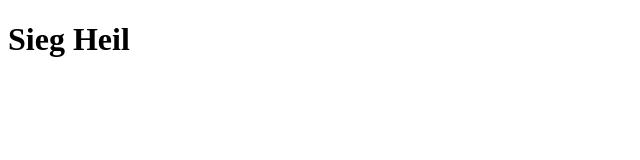
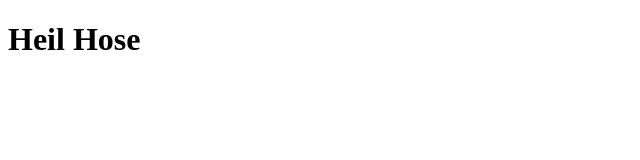
Before and after one commit to zelnexceed/zelnexceed.github.io, a plain HTML site: page index.html in a window 1280 px wide. Shown: the full height of the page, 0-640 px from the left. Drawn offline with Linux system fonts and the light colour scheme.

Commit message:
index.html

```diff
--- a/index.html
+++ b/index.html
@@ -4,10 +4,10 @@
     <meta charset="UTF-8">
     <meta http-equiv="X-UA-Compatible" content="IE=edge">
     <meta name="viewport" content="width=device-width, initial-scale=1.0">
-    <title>Latihan</title>
+    <title>Banzai Tenno</title>
 </head>
 <body>
-    <h1>Sieg Heil</h1>
+    <h1>Heil Hose</h1>
 
 </body>
 </html>
```
